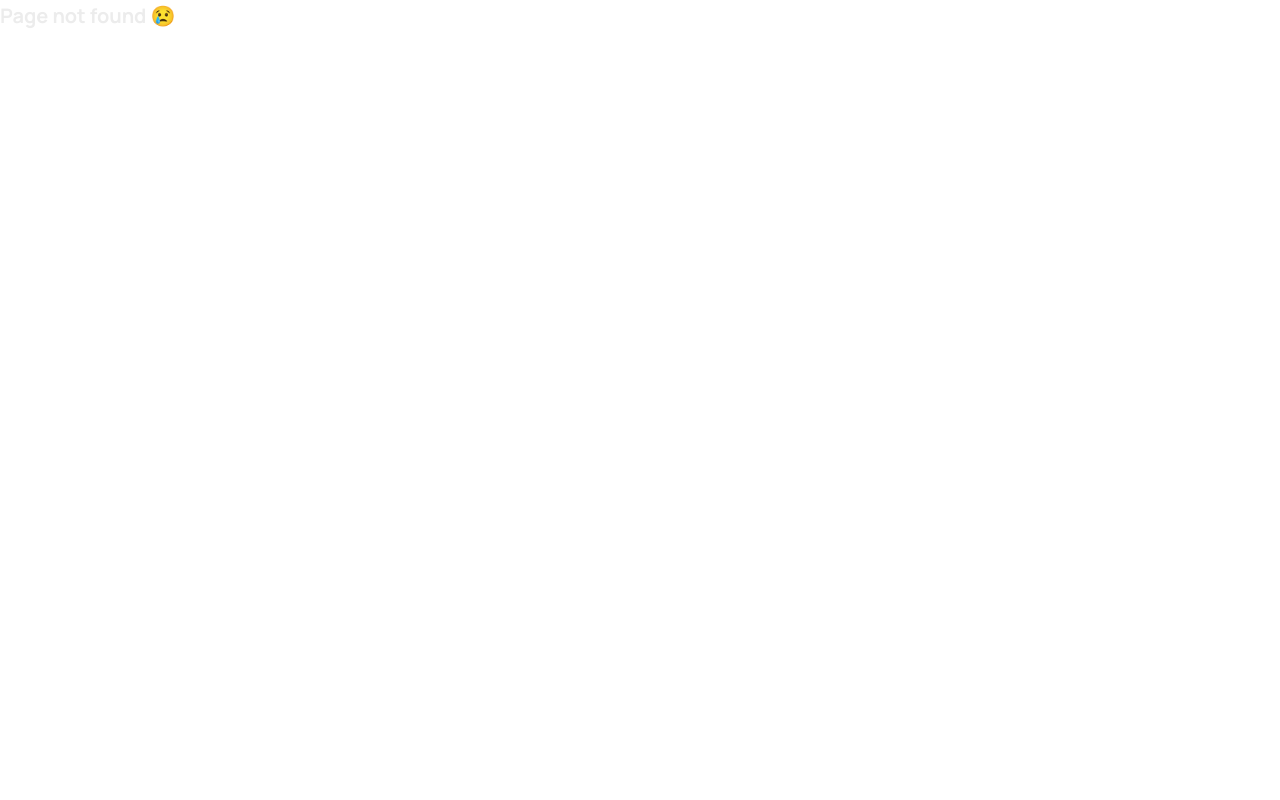
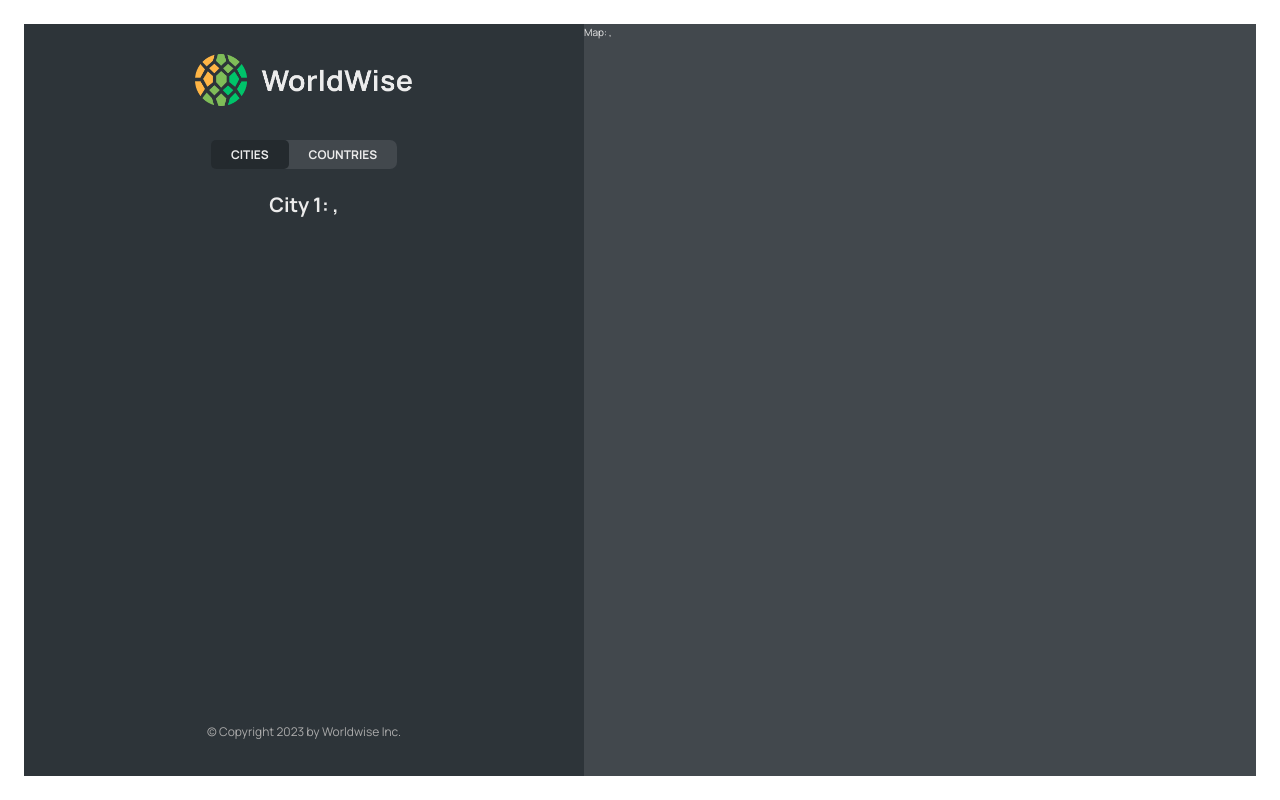
Before and after one commit to harishkrishnan24/worldwise, a React (Vite) app: page /app/cities/1 in a window 1280 px wide. Before the commit this address had no page. Built offline with nearby package versions, Linux system fonts and the light colour scheme; data requests are answered from the project's data file.

Commit message:
storing state in routes

```diff
--- a/src/App.jsx
+++ b/src/App.jsx
@@ -1,4 +1,4 @@
-import { BrowserRouter, Routes, Route } from "react-router-dom";
+import { BrowserRouter, Routes, Route, Navigate } from "react-router-dom";
 import Product from "./pages/Product";
 import Pricing from "./pages/Pricing";
 import Homepage from "./pages/Homepage";
@@ -6,8 +6,10 @@
 import AppLayout from "./pages/AppLayout";
 import Login from "./pages/Login";
 import CityList from "./components/CityList";
+import City from "./components/City";
 import { useEffect, useState } from "react";
 import CountryList from "./components/CountryList";
+import Form from "./components/Form";
 
 const BASE_URL = "http://localhost:8000";
 
@@ -40,19 +42,17 @@
         <Route path="pricing" element={<Pricing />} />
         <Route path="login" element={<Login />} />
         <Route path="app" element={<AppLayout />}>
-          <Route
-            index
-            element={<CityList cities={cities} isLoading={isLoading} />}
-          />
+          <Route index element={<Navigate to="cities" />} />
           <Route
             path="cities"
             element={<CityList cities={cities} isLoading={isLoading} />}
           />
+          <Route path="cities/:id" element={<City />} />
           <Route
             path="countries"
             element={<CountryList cities={cities} isLoading={isLoading} />}
           />
-          <Route path="form" element={<p>Form</p>} />
+          <Route path="form" element={<Form />} />
         </Route>
         <Route path="*" element={<PageNotFound />} />
       </Routes>
--- /dev/null
+++ b/src/components/Button.jsx
@@ -0,0 +1,10 @@
+/* eslint-disable react/prop-types */
+import styles from "./Button.module.css";
+
+export default function Button({ children, onClick, type }) {
+  return (
+    <button className={`${styles.btn} ${styles[type]}`} onClick={onClick}>
+      {children}
+    </button>
+  );
+}
--- a/src/components/City.jsx
+++ b/src/components/City.jsx
@@ -1,4 +1,5 @@
 import styles from "./City.module.css";
+import { useParams, useSearchParams } from "react-router-dom";
 
 const formatDate = (date) =>
   new Intl.DateTimeFormat("en", {
@@ -9,6 +10,10 @@
   }).format(new Date(date));
 
 function City() {
+  const { id } = useParams();
+  const [searchParams, setSearchParams] = useSearchParams();
+  const lat = searchParams.get("lat");
+  const lng = searchParams.get("lng");
   // TEMP DATA
   const currentCity = {
     cityName: "Lisbon",
@@ -20,42 +25,46 @@
   const { cityName, emoji, date, notes } = currentCity;
 
   return (
-    <div className={styles.city}>
-      <div className={styles.row}>
-        <h6>City name</h6>
-        <h3>
-          <span>{emoji}</span> {cityName}
-        </h3>
-      </div>
+    <h1>
+      City {id}: {lat},{lng}
+    </h1>
+  );
 
-      <div className={styles.row}>
-        <h6>You went to {cityName} on</h6>
-        <p>{formatDate(date || null)}</p>
-      </div>
+  // return (
+  //   <div className={styles.city}>
+  //     <div className={styles.row}>
+  //       <h6>City name</h6>
+  //       <h3>
+  //         <span>{emoji}</span> {cityName}
+  //       </h3>
+  //     </div>
 
-      {notes && (
-        <div className={styles.row}>
-          <h6>Your notes</h6>
-          <p>{notes}</p>
-        </div>
-      )}
+  //     <div className={styles.row}>
+  //       <h6>You went to {cityName} on</h6>
+  //       <p>{formatDate(date || null)}</p>
+  //     </div>
 
-      <div className={styles.row}>
-        <h6>Learn more</h6>
-        <a
-          href={`https://en.wikipedia.org/wiki/${cityName}`}
-          target="_blank"
-          rel="noreferrer"
-        >
-          Check out {cityName} on Wikipedia &rarr;
-        </a>
-      </div>
+  //     {notes && (
+  //       <div className={styles.row}>
+  //         <h6>Your notes</h6>
+  //         <p>{notes}</p>
+  //       </div>
+  //     )}
 
-      <div>
-        <ButtonBack />
-      </div>
-    </div>
-  );
+  //     <div className={styles.row}>
+  //       <h6>Learn more</h6>
+  //       <a
+  //         href={`https://en.wikipedia.org/wiki/${cityName}`}
+  //         target="_blank"
+  //         rel="noreferrer"
+  //       >
+  //         Check out {cityName} on Wikipedia &rarr;
+  //       </a>
+  //     </div>
+
+  //     <div>{/* <ButtonBack /> */}</div>
+  //   </div>
+  // );
 }
 
 export default City;
--- a/src/components/CityItem.jsx
+++ b/src/components/CityItem.jsx
@@ -1,4 +1,5 @@
 /* eslint-disable react/prop-types */
+import { Link } from "react-router-dom";
 import styles from "./CityItem.module.css";
 
 const formatDate = (date) =>
@@ -9,13 +10,18 @@
   }).format(new Date(date));
 
 export default function CityItem({ city }) {
-  const { cityName, emoji, date } = city;
+  const { cityName, emoji, date, id, position } = city;
   return (
-    <li className={styles.cityItem}>
-      <span className={styles.emoji}>{emoji}</span>
-      <h3 className={styles.name}>{cityName}</h3>
-      <time className={styles.date}>({formatDate(date)})</time>
-      <button className={styles.deleteBtn}>&times;</button>
+    <li>
+      <Link
+        className={styles.cityItem}
+        to={`${id}?lat=${position.lat}&lng=${position.lng}`}
+      >
+        <span className={styles.emoji}>{emoji}</span>
+        <h3 className={styles.name}>{cityName}</h3>
+        <time className={styles.date}>({formatDate(date)})</time>
+        <button className={styles.deleteBtn}>&times;</button>
+      </Link>
     </li>
   );
 }
--- a/src/components/Form.jsx
+++ b/src/components/Form.jsx
@@ -1,8 +1,10 @@
 // "https://api.bigdatacloud.net/data/reverse-geocode-client?latitude=0&longitude=0"
 
 import { useState } from "react";
+import { useNavigate } from "react-router-dom";
 
 import styles from "./Form.module.css";
+import Button from "./Button";
 
 export function convertToEmoji(countryCode) {
   const codePoints = countryCode
@@ -13,6 +15,7 @@
 }
 
 function Form() {
+  const navigate = useNavigate();
   const [cityName, setCityName] = useState("");
   const [country, setCountry] = useState("");
   const [date, setDate] = useState(new Date());
@@ -49,8 +52,16 @@
       </div>
 
       <div className={styles.buttons}>
-        <button>Add</button>
-        <button>&larr; Back</button>
+        <Button type="primary">Add</Button>
+        <Button
+          type="back"
+          onClick={(e) => {
+            e.preventDefault();
+            navigate(-1);
+          }}
+        >
+          &larr; Back
+        </Button>
       </div>
     </form>
   );
--- a/src/components/Map.jsx
+++ b/src/components/Map.jsx
@@ -1,5 +1,20 @@
+import { useSearchParams, useNavigate } from "react-router-dom";
 import styles from "./Map.module.css";
 
 export default function Map() {
-  return <div className={styles.mapContainer}>Map</div>;
+  const navigate = useNavigate();
+  const [searchParams, setSearchParams] = useSearchParams();
+  const lat = searchParams.get("lat");
+  const lng = searchParams.get("lng");
+
+  return (
+    <div
+      className={styles.mapContainer}
+      onClick={() => {
+        navigate("form");
+      }}
+    >
+      Map: {lat}, {lng}
+    </div>
+  );
 }
```
